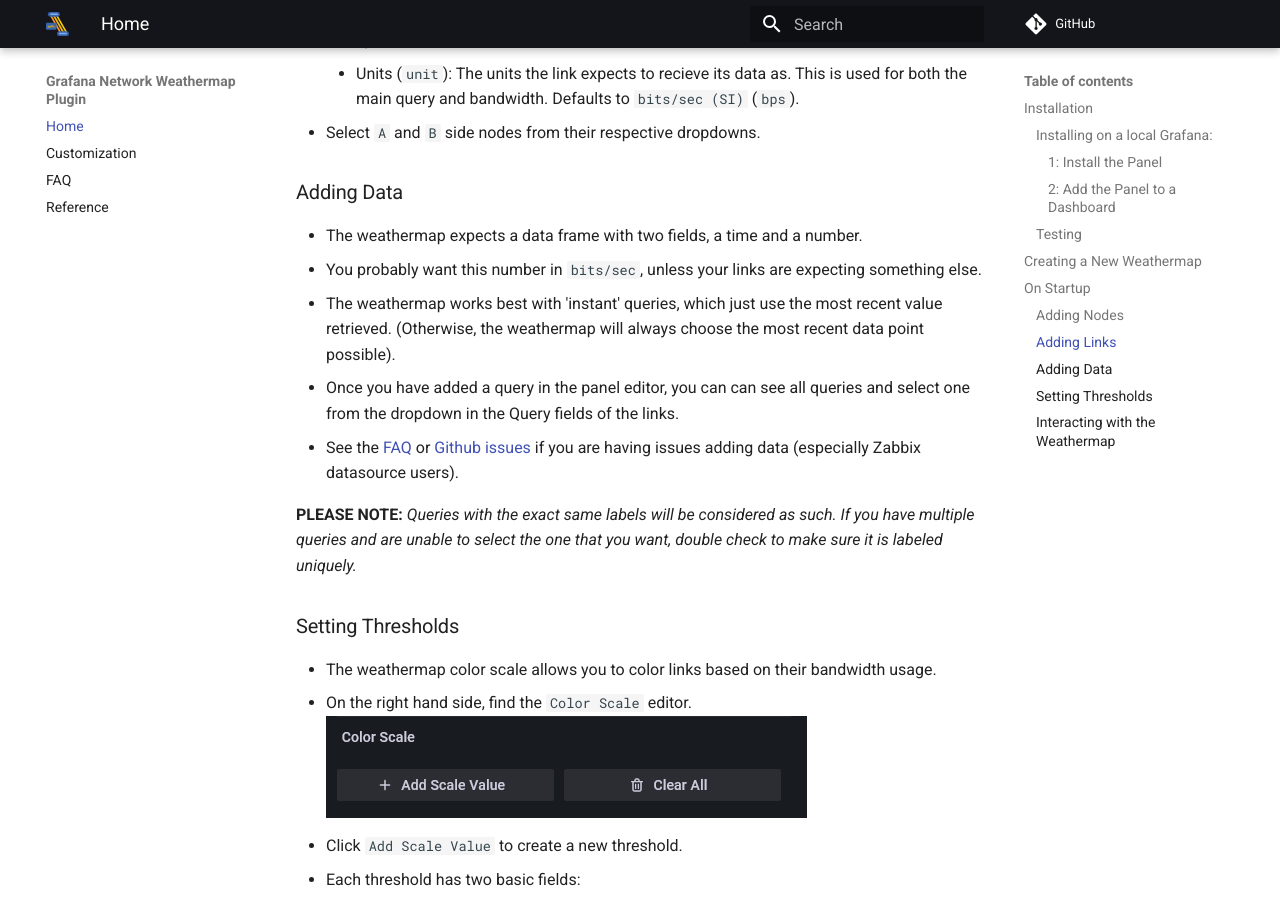
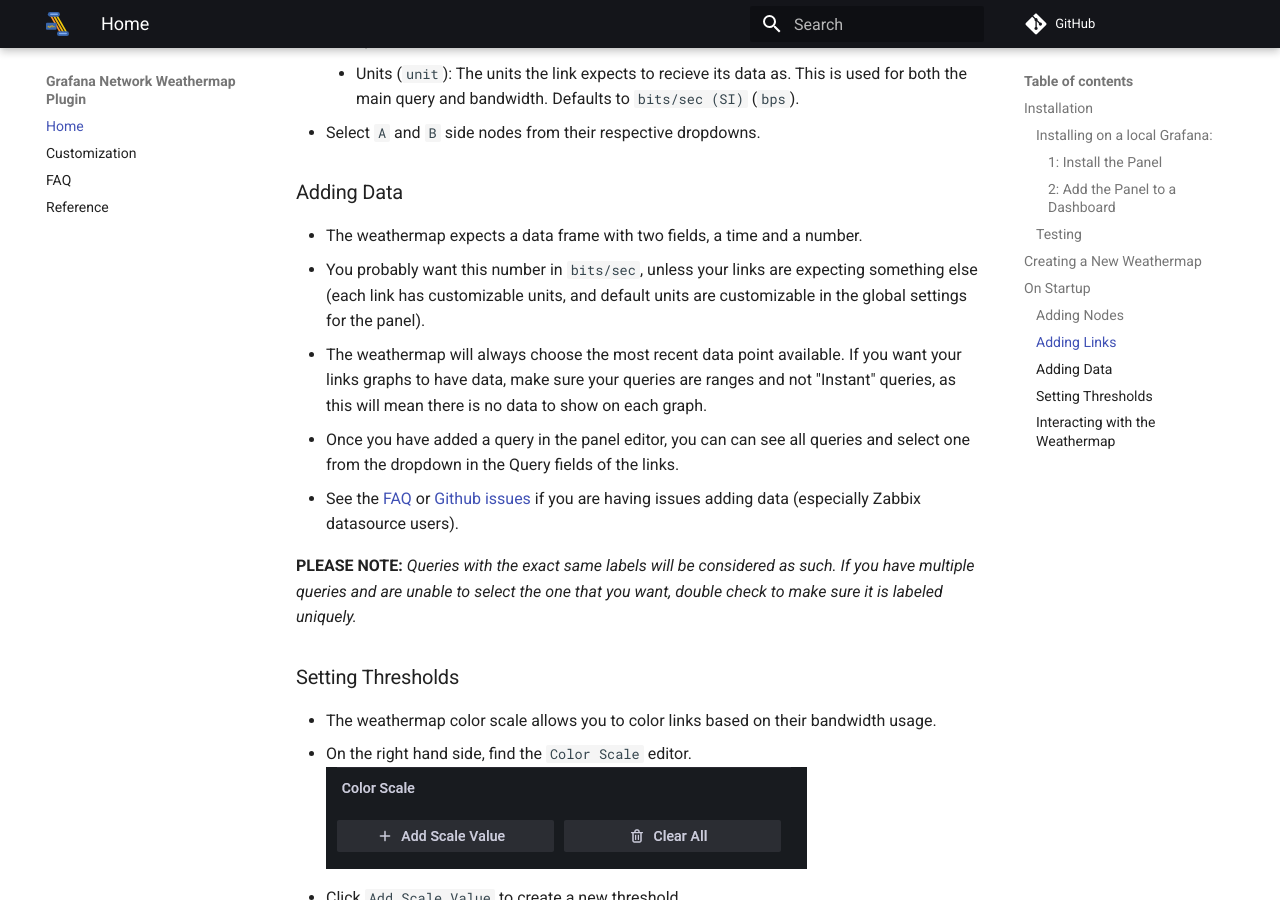
Before and after one commit to knightss27/grafana-network-weathermap, an MkDocs documentation site: the page built from website/docs/index.md, in a window 1280 px wide and 900 px high, scrolled down 3080 px. Built offline with MkDocs 1.6.1 and Material for MkDocs 9.7.7, drawn with Linux system fonts in a browser that asks for light colours; comment, search, counter and statistics services are not loaded.

Commit message:
docs: update data format instructions

```diff
--- a/website/docs/index.md
+++ b/website/docs/index.md
@@ -81,8 +81,8 @@ By default, the panel will start completely blank, looking something like this:
 ### Adding Data
 
 - The weathermap expects a data frame with two fields, a time and a number.
-- You probably want this number in `bits/sec`, unless your links are expecting something else.
-- The weathermap works best with 'instant' queries, which just use the most recent value retrieved. (Otherwise, the weathermap will always choose the most recent data point possible).
+- You probably want this number in `bits/sec`, unless your links are expecting something else (each link has customizable units, and default units are customizable in the global settings for the panel).
+- The weathermap will always choose the most recent data point available. If you want your links graphs to have data, make sure your queries are ranges and not "Instant" queries, as this will mean there is no data to show on each graph.
 - Once you have added a query in the panel editor, you can can see all queries and select one from the dropdown in the Query fields of the links.
 - See the [FAQ](/faq) or [Github issues](https://github.com/knightss27/grafana-network-weathermap/issues) if you are having issues adding data (especially Zabbix datasource users).
 
```
